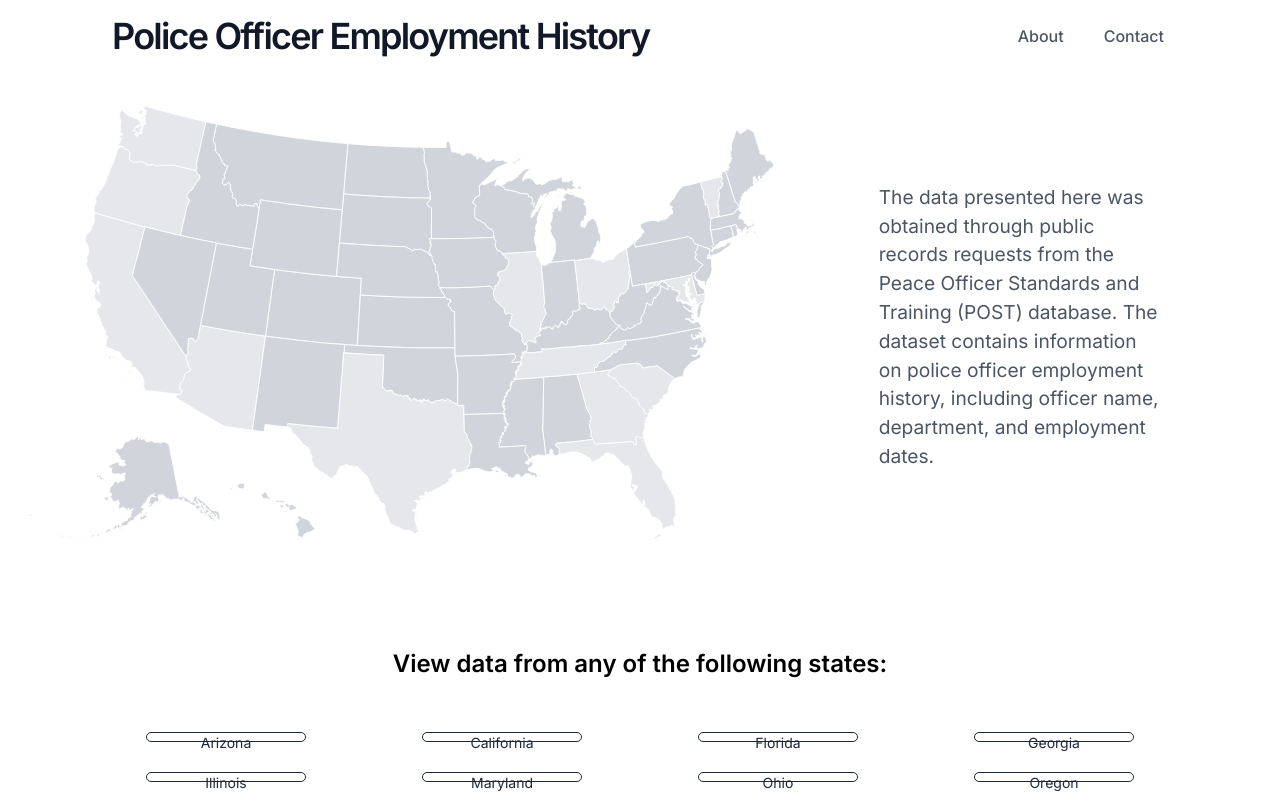
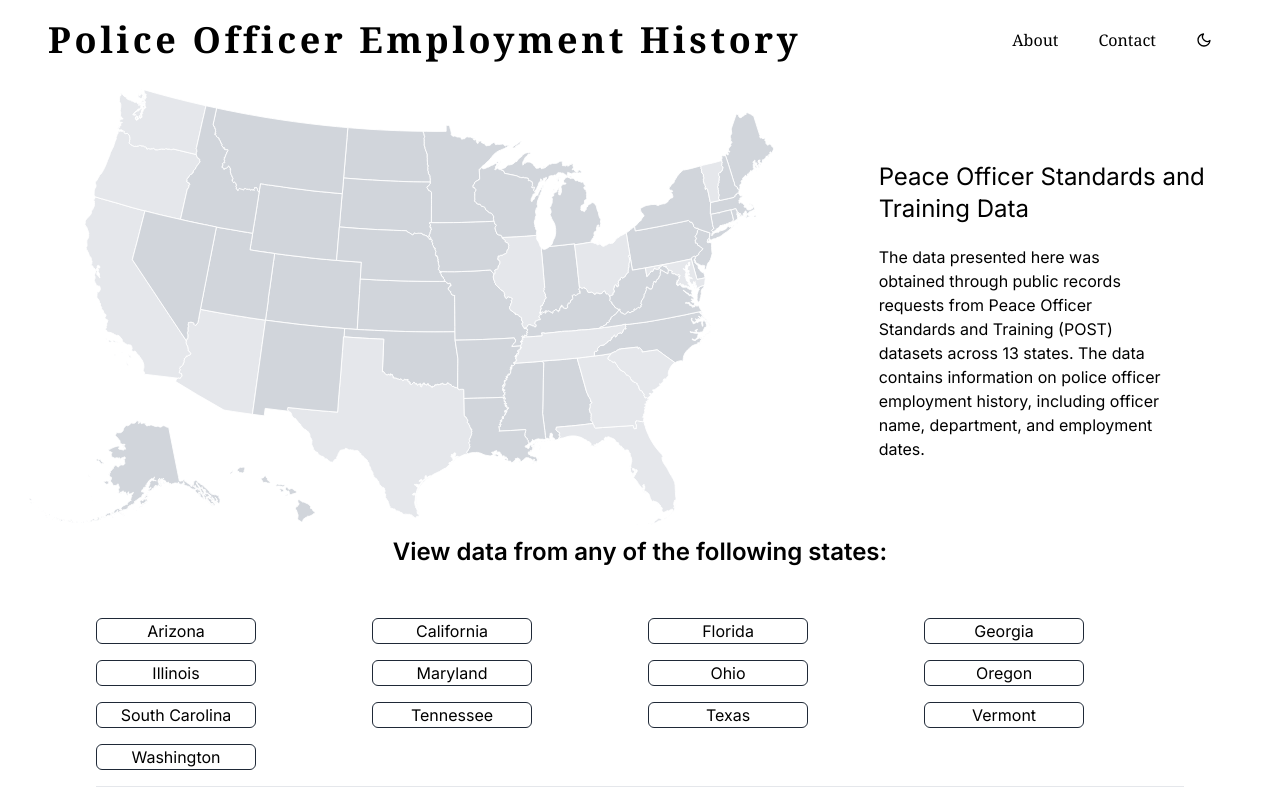
Before and after one commit to takhat/post-front-end, a Next.js app: page / in a window 1280 px wide. Shown: the top 800 px of the page. Built offline with nearby package versions, Linux system fonts and the light colour scheme.

Commit message:
add light/dark mode

```diff
--- a/app/components/Nav.tsx
+++ b/app/components/Nav.tsx
@@ -1,24 +1,22 @@
 "use client";
 import { useState } from "react";
 import Link from "next/link";
+import ThemeSelector from "./ThemeSelector";
 
 const Nav = () => {
   const [navbarOpen, setNavbarOpen] = useState(false);
 
   return (
-    <div className="fixed top-0 w-full z-30 clearNav md:bg-opacity-90 transition duration-300 ease-in-out">
-      <div className="flex flex-col max-w-6xl px-4 mx-auto md:items-center md:justify-between md:flex-row md:px-6 lg:px-8">
-        <div className="flex flex-row items-center justify-between p-4">
+    <div className="font-serif top-0 w-full flex flex-col px-4 mx-auto md:justify-between lg:flex-row lg:px-8">
+      <div className="flex flex-row items-center justify-between p-4 ">
         <Link
           href="/"
-            className="text-lg font-semibold rounded-lg tracking-widest focus:outline-none focus:shadow-outline"
+          className="font-bold text-lg sm:text-2xl md:text-3xl lg:text-4xl tracking-widest focus:outline-none focus:shadow-outline hover:text-slate-600 dark:text-slate-200 dark:hover:text-slate-400"
         >
-            <h1 className="text-2xl md:text-4xl tracking-tighter text-gray-900">
           Police Officer Employment History
-            </h1>
         </Link>
         <button
-            className="text-white cursor-pointer leading-none px-3 py-1 md:hidden outline-none focus:outline-none "
+          className="text-white cursor-pointer px-3 py-1 lg:hidden "
           type="button"
           aria-label="button"
           onClick={() => setNavbarOpen(!navbarOpen)}
@@ -29,11 +27,10 @@ const Nav = () => {
             height="24"
             viewBox="0 0 24 24"
             fill="none"
-              stroke="#191919"
             strokeWidth="2"
             strokeLinecap="round"
             strokeLinejoin="round"
-              className="feather feather-menu"
+            className="feather feather-menu stroke-slate-800 dark:stroke-white"
           >
             <line x1="3" y1="12" x2="21" y2="12"></line>
             <line x1="3" y1="6" x2="21" y2="6"></line>
@@ -43,16 +40,16 @@ const Nav = () => {
       </div>
       <div
         className={
-            "md:flex flex-grow items-center" +
+          "lg:flex items-center space-x-6 p-4" +
           (navbarOpen ? " flex" : " hidden")
         }
       >
-          <nav className="flex-col flex-grow ">
-            <ul className="flex flex-grow justify-end flex-wrap items-center">
+        <nav className="flex-grow ">
+          <ul className="flex justify-end flex-wrap items-center">
             <li>
               <Link
                 href="/about"
-                  className="font-medium text-gray-600 hover:text-gray-900 px-5 py-3 flex items-center transition duration-150 ease-in-out"
+                className="font-medium hover:text-slate-600 dark:text-slate-200 dark:hover:text-slate-400 px-5 py-3 flex items-center transition duration-150 ease-in-out"
               >
                 About
               </Link>
@@ -60,14 +57,16 @@ const Nav = () => {
             <li>
               <Link
                 href="/contact"
-                  className="font-medium text-gray-600 hover:text-gray-900 px-5 py-3 flex items-center transition duration-150 ease-in-out"
+                className="font-medium hover:text-slate-600 dark:text-gray-200 dark:hover:text-gray-400 px-5 py-3 flex items-center transition duration-150 ease-in-out"
               >
                 Contact
               </Link>
             </li>
+            <li className="cursor-pointer hover:text-slate-600 dark:text-gray-200 dark:hover:text-gray-400 px-5 py-3 flex items-center transition duration-150 ease-in-out">
+              <ThemeSelector />
+            </li>
           </ul>
         </nav>
-        </div>
       </div>
     </div>
   );
--- /dev/null
+++ b/app/components/ThemeSelector.tsx
@@ -0,0 +1,22 @@
+"use client";
+
+import { FiSun, FiMoon } from "react-icons/fi";
+import { useState, useEffect } from "react";
+import { useTheme } from "next-themes";
+
+export default function ThemeSelector() {
+  const [mounted, setMounted] = useState(false);
+  const { setTheme, resolvedTheme } = useTheme();
+
+  useEffect(() => setMounted(true), []);
+
+  if (!mounted) {
+    return <FiSun />;
+  }
+
+  if (resolvedTheme === "dark") {
+    return <FiSun onClick={() => setTheme("light")} />;
+  } else {
+    return <FiMoon onClick={() => setTheme("dark")} />;
+  }
+}
--- a/app/globals.css
+++ b/app/globals.css
@@ -2,12 +2,16 @@
 @tailwind components;
 @tailwind utilities;
 
+* {
+  @apply box-border;
+}
+
 body {
-  @apply bg-dark-grey text-white text-center p-10;
+  @apply dark:bg-dark-grey dark:text-white;
 }
 
 .title {
-  @apply text-xl my-5; /* Tailwind's spacing utilities */
+  @apply text-xl my-5;
 }
 
 .stats {
@@ -21,7 +25,7 @@ body {
 }
 
 .options-label {
-  @apply text-lg text-white;
+  @apply text-lg dark:text-white;
 }
 
 .option {
@@ -96,19 +100,3 @@ body {
   box-shadow: 2px 2px 2px rgb(200, 205, 176);
   font-family: "Segoe UI";
 }
-
-body {
-  padding: 0;
-  margin: 0;
-  background-color: white;
-  font-family: "Segoe UI";
-}
-
-* {
-  box-sizing: border-box;
-}
-
-.clearNav {
-  backdrop-filter: saturate(180%) blur(5px) !important;
-  background-color: rgba(255, 255, 255, 0.6) !important;
-}
--- a/app/layout.tsx
+++ b/app/layout.tsx
@@ -1,6 +1,9 @@
 import type { Metadata } from "next";
 import { Inter } from "next/font/google";
 import "./globals.css";
+import Footer from "./components/Footer";
+import Nav from "./components/Nav";
+import { Providers } from "./providers";
 
 const inter = Inter({ subsets: ["latin"] });
 
@@ -16,8 +19,14 @@ export default function RootLayout({
   children: React.ReactNode;
 }>) {
   return (
-    <html lang="en">
-      <body className={inter.className}>{children}</body>
+    <html lang="en" suppressHydrationWarning>
+      <body className={inter.className}>
+        <Providers>
+          <Nav />
+          {children}
+          <Footer />
+        </Providers>
+      </body>
     </html>
   );
 }
--- a/app/page.tsx
+++ b/app/page.tsx
@@ -1,8 +1,6 @@
 import Link from "next/link";
 import { Map } from "./components/Map";
 import { fetchMapData } from "../lib/fetchMapData";
-import Nav from "./components/Nav";
-import Footer from "./components/Footer";
 
 const availableStates: Record<string, string> = {
   Arizona: "AZ",
@@ -24,32 +22,34 @@ export default async function Home() {
   const data = await fetchMapData();
 
   return (
-    <main className="relative">
-      <Nav />
-      <section className="mx-auto flex px-5 py-24 md:flex-row flex-col items-center">
+    <main className="relative p-0 m-0">
+      <section className="mx-auto flex px-5 md:flex-row flex-col items-center">
         <div className="flex-grow w-full max-w-7xl">
           <Map data={data} availableStates={availableStates} />
         </div>
         <div className="lg:flex-grow md:w-1/2 md:ml-24 pt-6 flex flex-col md:items-start md:text-left items-center text-center">
-          <p className="mb-4 xl:w-3/4 text-gray-600 text-lg">
+          <h1 className="mb-5 sm:text-xl text-2xl items-center xl:w-2/2 ">
+            Peace Officer Standards and Training Data
+          </h1>
+          <p className="mb-4 xl:w-3/4  text-md text-left">
             The data presented here was obtained through public records requests
-            from the Peace Officer Standards and Training (POST) database. The
-            dataset contains information on police officer employment history,
-            including officer name, department, and employment dates.
+            from Peace Officer Standards and Training (POST) datasets across 13
+            states. The data contains information on police officer employment
+            history, including officer name, department, and employment dates.
           </p>
         </div>
       </section>
       <section className="mx-auto">
         <div className="container px-5 mx-auto lg:px-24 ">
           <div className="flex flex-col w-full mb-4 text-left lg:text-center">
-            <h1 className="mb-8 text-xl font-semibold text-black">
+            <h1 className="mb-8 text-xl font-semibold ">
               View data from any of the following states:
             </h1>
           </div>
           <div className="grid grid-cols-2 md:grid-cols-3 lg:grid-cols-4 gap-4">
             {Object.entries(availableStates).map(([state, abbreviation]) => (
               <Link key={state} href={`/states/${abbreviation}`}>
-                <button className="w-40 h-10 rounded-md bg-white border border-gray-800 text-gray-800 text-sm font-segoe-ui hover:bg-gray-100 hover:border-gray-600 hover:text-gray-600">
+                <button className="w-40 h-full rounded-md border hover:bg-gray-100  border-gray-800 dark:bg-slate-600 dark:hover:bg-slate-800 dark:hover:border-gray-600">
                   {state}
                 </button>
               </Link>
@@ -57,7 +57,6 @@ export default async function Home() {
           </div>
         </div>
       </section>
-      <Footer />
     </main>
   );
 }
--- /dev/null
+++ b/app/providers.tsx
@@ -0,0 +1,10 @@
+"use client";
+import { ThemeProvider } from "next-themes";
+
+export function Providers({ children }: { children: React.ReactNode }) {
+  return (
+    <ThemeProvider attribute="class" defaultTheme="system" enableSystem>
+      {children}
+    </ThemeProvider>
+  );
+}
--- a/app/states/[state]/page.tsx
+++ b/app/states/[state]/page.tsx
@@ -9,6 +9,7 @@ import {
 import { PeaceOfficer, Agency } from "../../../data/officersData";
 import OfficerList from "../../components/OfficerList";
 import Pagination from "../../components/Pagination";
+import Link from "next/link";
 
 const StatePage = () => {
   const router = useRouter();
@@ -135,8 +136,7 @@ const StatePage = () => {
   if (error) return <p>{error}</p>;
 
   return (
-    <div>
-      <h1 className="title">Peace Officer Employment History</h1>
+    <div className="text-center p-10">
       <div className="stats options-label">
         <div>
           <label className="options-label" htmlFor="state">
--- a/package.json
+++ b/package.json
@@ -16,9 +16,10 @@
         "axios": "^1.3.1",
         "d3": "^7.9.0",
         "next": "14.2.5",
+        "next-themes": "^0.3.0",
         "react": "^18",
         "react-dom": "^18",
-        "react-toastify": "^10.0.5",
+        "react-icons": "^5.3.0",
         "topojson-client": "^3.1.0"
     },
     "devDependencies": {
@@ -26,6 +27,7 @@
         "@testing-library/react": "^16.0.0",
         "@types/d3": "^7.4.3",
         "@types/jest": "^29.5.12",
+        "@types/js-cookie": "^3.0.6",
         "@types/node": "^20",
         "@types/react": "^18",
         "@types/react-dom": "^18",
--- a/styles/colors.ts
+++ b/styles/colors.ts
@@ -1,8 +1,16 @@
-const colors = {
-  stateBorder: "#FFFFFF",
-  defaultStateFill: "#d1d5db",
-  stateWithData: "#e5e7eb",
-  hoverState: "#f3f4f6",
-} as const;
+const colors: { [key: string]: { [key: string]: string } } = {
+  light: {
+    stateBorder: "#FFFFFF",
+    defaultStateFill: "#d1d5db",
+    stateWithData: "#e5e7eb",
+    hoverState: "#f3f4f6",
+  },
+  dark: {
+    stateBorder: "#FFFFFF",
+    defaultStateFill: "#9ca3af",
+    stateWithData: "#d1d5db",
+    hoverState: "#f3f4f6",
+  },
+};
 
 export default colors;
--- a/tailwind.config.ts
+++ b/tailwind.config.ts
@@ -1,6 +1,7 @@
 import type { Config } from "tailwindcss";
 
 const config: Config = {
+  darkMode: "class",
   content: [
     "./pages/**/*.{js,ts,jsx,tsx,mdx}",
     "./components/**/*.{js,ts,jsx,tsx,mdx}",
@@ -26,7 +27,7 @@ const config: Config = {
         "15": "15px",
       },
       fontSize: {
-        xl: "1.5rem", // Adjust if necessary
+        xl: "1.5rem",
         lg: "1.2rem",
         base: "1.3rem",
       },
```
Also changed, not shown: app/components/Footer.tsx (+4 -4 lines), app/components/Map.tsx (+23 -26 lines), 1 other file (tests, documents, lock files or other folders). Lines whose indentation alone changed are shown as unchanged.
